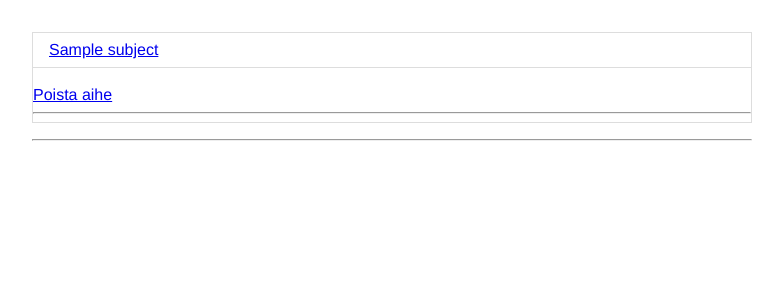
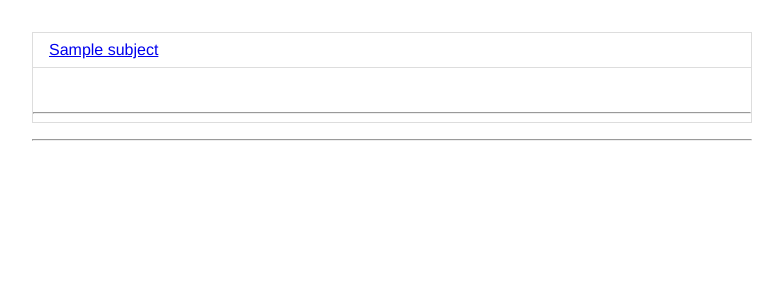
Before and after one commit to matiasnisula/keskustelusovellus, a Flask app: template templates/index.html in a window 1280 px wide. Shown: the part 476-776 px from the top of the page, without its empty margins (248-1031 px from the left). Run offline with Flask 2, Linux system fonts and the light colour scheme; the visitor is signed in with stand-in values (Sample User, id 1); the template is opened without the code that fills it: most values are stand-ins (such as "Sample title", 1, 10 or a date in 2020).

Commit message:
link removed

```diff
--- a/templates/index.html
+++ b/templates/index.html
@@ -21,7 +21,7 @@ Lisää uusi aihe: <br>
 <li><a href="/subject/{{subject[0]}}"> {{ subject[1] }}</a></li>
 {% if session.user_id %}
 <br>
-<a href="/delete/{{subject[0]}}"> Poista aihe</a>
+<!-- <a href="/delete/{{subject[0]}}"> Poista aihe</a> -->
 <br>
 {% endif %}
 <hr>
```
